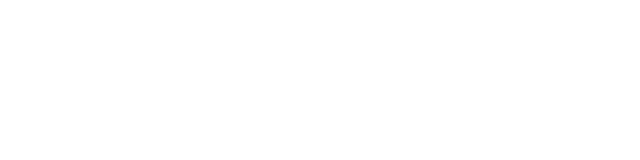
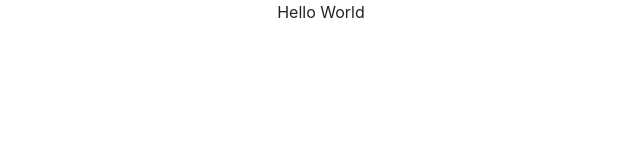
Before and after one commit to svivianl/asana-clone, a React (Create React App) app in the folder client/: page / in a window 1280 px wide. Shown: the top 160 px of the page, without its empty margins (319-959 px from the left). Built offline with nearby package versions, Linux system fonts and the light colour scheme.

Commit message:
changed server port

```diff
--- a/client/package.json
+++ b/client/package.json
@@ -23,7 +23,7 @@
     "test": "react-scripts test",
     "eject": "react-scripts eject",
     "generate": "node ./index.js > ./db.json",
-    "server": "json-server --watch ./db.json"
+    "server": "json-server --watch ./db.json --port 8080"
   },
   "eslintConfig": {
     "extends": "react-app"
--- a/client/src/App.js
+++ b/client/src/App.js
@@ -1,12 +1,8 @@
-import React from 'react';
-import './App.css';
+import React from "react";
+import "./App.css";
 
 function App() {
-  return (
-    <div className="App">
-
-    </div>
-  );
+  return <div className="App">Hello World</div>;
 }
 
 export default App;
--- /dev/null
+++ b/client/src/react-app-env.d.ts
@@ -0,0 +1 @@
+/// <reference types="react-scripts" />
```
Also changed, not shown: client/tsconfig.json (added, +25 -0 lines).
